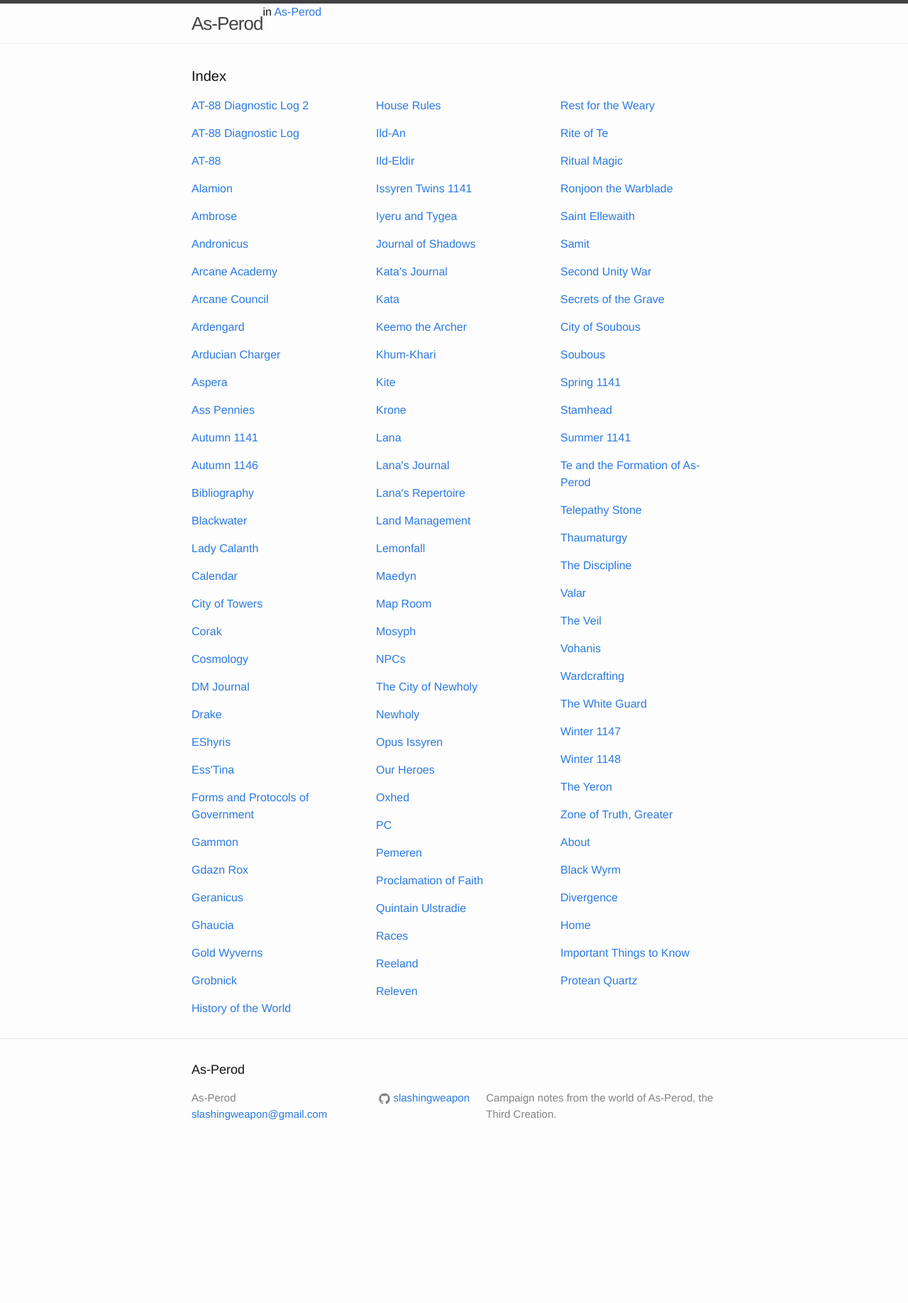
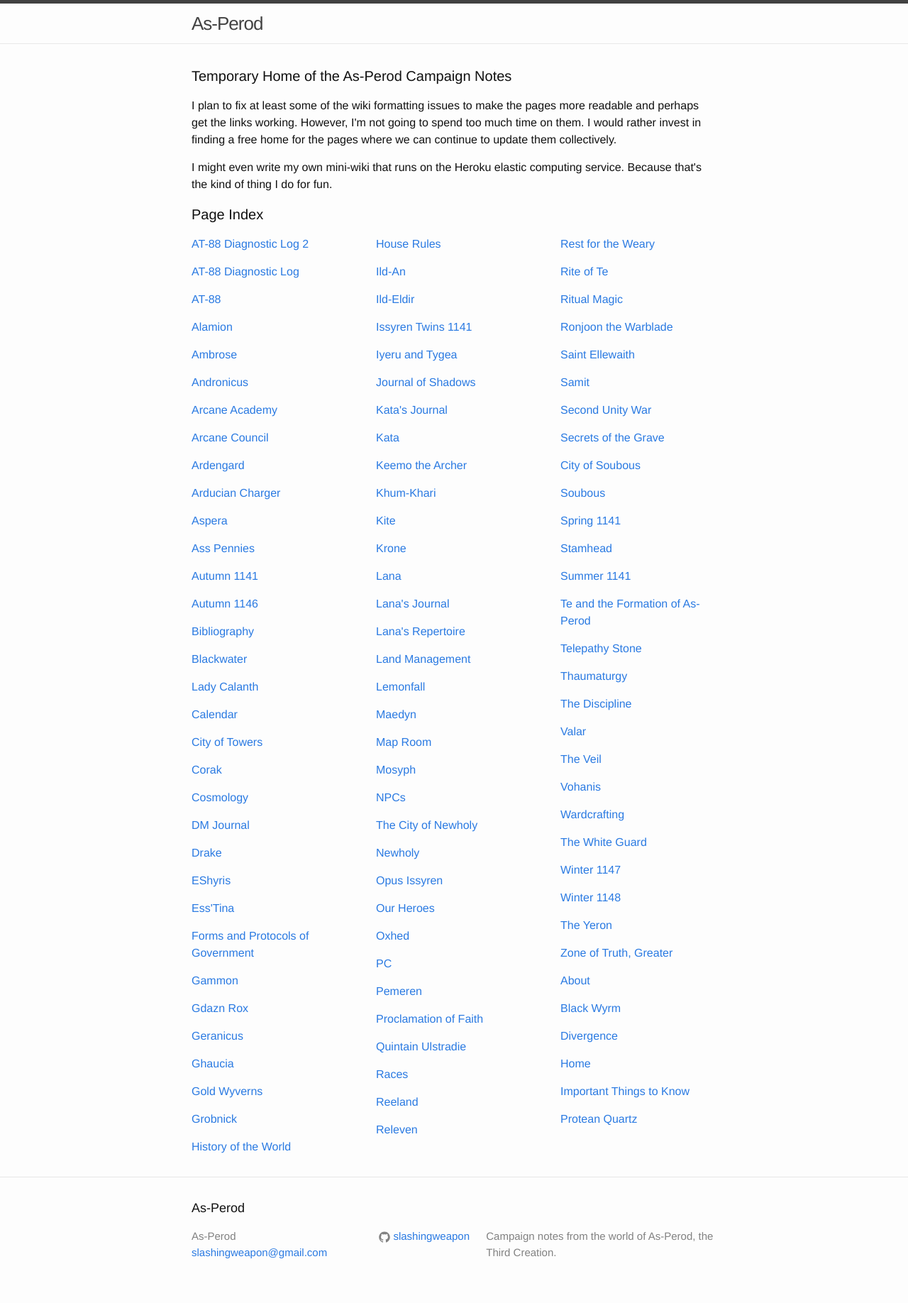
Before and after one commit to slashingweapon/as-perod, a Jekyll site: the page built from index.html, in a window 1280 px wide. Shown: the whole page at 71% size. Built offline with Jekyll 4.4.1, drawn with Linux system fonts in a browser that asks for light colours; before the commit the page ends 1641 px from its top, so only the background shows below that.

Commit message:
Update templates to be usable.

```diff
--- a/_config.yml
+++ b/_config.yml
@@ -4,7 +4,7 @@ email: slashingweapon@gmail.com
 description: > # this means to ignore newlines until "baseurl:"
   Campaign notes from the world of As-Perod, the Third Creation.
 baseurl: "" # the subpath of your site, e.g. /blog/
-url: "http://as-perod.holme-cj.com" # the base hostname & protocol for your site
+url: "http://as-perod.holmes-cj.com" # the base hostname & protocol for your site
 github_username:  slashingweapon
 
 # Build settings
--- a/_includes/header.html
+++ b/_includes/header.html
@@ -2,19 +2,11 @@
 
   <div class="wrapper">
 
-    <a class="site-title" href="{% if page.title %}{{ page.title }}{% else %}{{ site.title }}{% endif %}/">{% if page.title %}{{ page.title }}{% else %}{{ site.title }}{% endif %}</a>
-	in <a href="/">As-Perod</a>
+	<a class="site-title" href="/">{{ site.title }}</a>
+	{% if page.title %}
+		<a class="site-title" href="{{ page.url }}">{{ page.title }}</a>
+	{% endif %}
 
-    <nav class="site-nav">
-      <a href="#" class="menu-icon">
-        <svg viewBox="0 0 18 15">
-          <path fill="#424242" d="M18,1.484c0,0.82-0.665,1.484-1.484,1.484H1.484C0.665,2.969,0,2.304,0,1.484l0,0C0,0.665,0.665,0,1.484,0 h15.031C17.335,0,18,0.665,18,1.484L18,1.484z"/>
-          <path fill="#424242" d="M18,7.516C18,8.335,17.335,9,16.516,9H1.484C0.665,9,0,8.335,0,7.516l0,0c0-0.82,0.665-1.484,1.484-1.484 h15.031C17.335,6.031,18,6.696,18,7.516L18,7.516z"/>
-          <path fill="#424242" d="M18,13.516C18,14.335,17.335,15,16.516,15H1.484C0.665,15,0,14.335,0,13.516l0,0 c0-0.82,0.665-1.484,1.484-1.484h15.031C17.335,12.031,18,12.696,18,13.516L18,13.516z"/>
-        </svg>
-      </a>
-
-    </nav>
 
   </div>
 
--- a/_sass/_layout.scss
+++ b/_sass/_layout.scss
@@ -16,6 +16,7 @@
     letter-spacing: -1px;
     margin-bottom: 0;
     float: left;
+	margin-right: 26px;
 
     &,
     &:visited {
--- a/index.html
+++ b/index.html
@@ -4,7 +4,15 @@ layout: default
 
 <div class="home">
 
-  <h1 class="page-heading">Index</h1>
+	<h1 class="page-heading">Temporary Home of the As-Perod Campaign Notes</h1>
+
+	<p>
+		I plan to fix at least some of the wiki formatting issues to make the pages more readable and perhaps get the links working.  However, I'm not going to spend too much time on them.  I would rather invest in finding a free home for the pages where we can continue to update them collectively.
+	</p>
+
+	<p>I might even write my own mini-wiki that runs on the Heroku elastic computing service.  Because that's the kind of thing I do for fun.</p>
+
+  <h1 class="page-heading">Page Index</h1>
 
 	<div class="columnated">
         {% for page in site.pages %}
```
